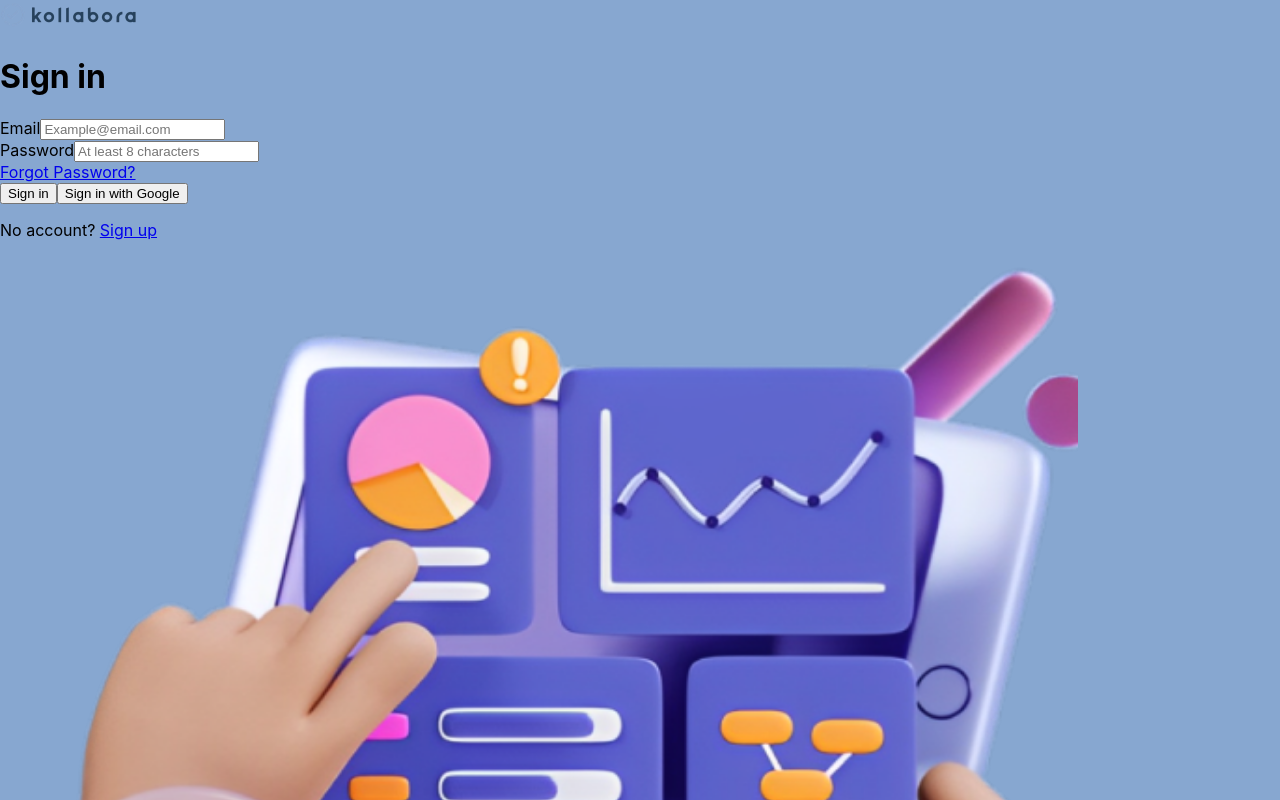
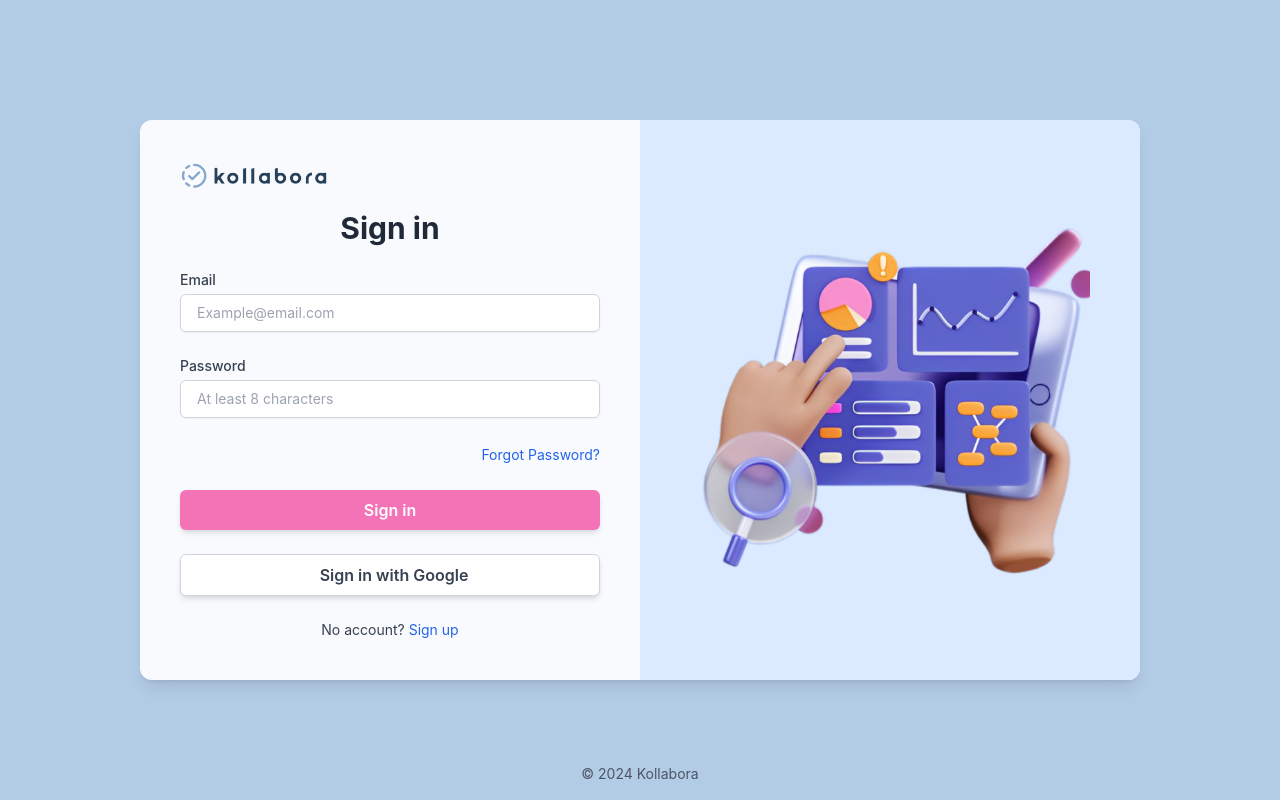
Before and after one commit to RomuCrafts/KollaboraWST3G5, a React (Create React App) app in the folder frontend/: page / in a window 1280 px wide. Shown: the top 800 px of the page. Built offline with nearby package versions, Linux system fonts and the light colour scheme.

Commit message:
install tailwind css

```diff
--- a/frontend/package.json
+++ b/frontend/package.json
@@ -34,5 +34,10 @@
       "last 1 firefox version",
       "last 1 safari version"
     ]
+  },
+  "devDependencies": {
+    "autoprefixer": "^10.4.20",
+    "postcss": "^8.4.49",
+    "tailwindcss": "^3.4.16"
   }
 }
--- a/frontend/src/index.css
+++ b/frontend/src/index.css
@@ -1,3 +1,8 @@
+@tailwind base;
+@tailwind components;
+@tailwind utilities;
+
+
 body {
   margin: 0;
   font-family: -apple-system, BlinkMacSystemFont, 'Segoe UI', 'Roboto', 'Oxygen',
--- a/frontend/src/pages/SignIn.js
+++ b/frontend/src/pages/SignIn.js
@@ -1,50 +1,56 @@
-import React from 'react';
-import logo from "../assets/logo.png";
-import signin from "../assets/Signin.png";
+import React from "react";
+import logo from "../assets/logo.png"; // Replace with your logo
+import signin from "../assets/Signin.png"; // Replace with your illustration
 
 function App() {
     return (
-        <div className="flex items-center justify-center min-h-screen" style={{ backgroundColor: '#87A7D0' }}>
-            <div className="flex flex-col md:flex-row bg-white bg-opacity-20 backdrop-blur-lg rounded-lg shadow-lg p-8 md:w-3/4 lg:w-2/3 border border-blue-300">
-                {/* Left Section - Card Container */}
-                <div className="flex flex-col w-full md:w-1/2 bg-white rounded-xl shadow-md p-8 border border-gray-300">
+        <div
+            className="flex items-center justify-center min-h-screen"
+            style={{ backgroundColor: "#B3CCE6", position: "relative" }}
+        >
+            {/* Card Wrapper */}
+            <div
+                className="bg-white bg-opacity-90 backdrop-blur-lg rounded-xl shadow-lg flex flex-col md:flex-row overflow-hidden"
+                style={{ width: "80%", maxWidth: "1000px" }}
+            >
+                {/* Left Section - Sign-in Form */}
+                <div className="flex flex-col w-full md:w-1/2 p-10">
                     <div className="text-center mb-6">
-                        {/* Logo */}
-                        <img src={logo} alt="Kollabora logo" style={{ width: "139px", height: "32px" }} />
-                        {/* Sign-in Text */}
-                        <h1 className="text-2xl font-semibold text-gray-800 mt-4">Sign in</h1>
+                        <img src={logo} alt="Kollabora logo" style={{ width: "150px" }} />
+                        <h1 className="text-3xl font-bold text-gray-800 mt-4">Sign in</h1>
                     </div>
-                    <form className="space-y-4">
-                        {/* Email Text and Input Field */}
+                    <form className="space-y-6">
+                        {/* Email Input */}
                         <div>
                             <label className="block text-sm font-medium text-gray-700">Email</label>
                             <input
                                 type="email"
                                 placeholder="Example@email.com"
-                                className="mt-1 block w-full px-3 py-2 bg-gray-50 border border-gray-300 rounded-md shadow-sm focus:outline-none focus:ring-blue-500 focus:border-blue-500 sm:text-sm"
+                                className="mt-1 block w-full px-4 py-2 bg-white border border-gray-300 rounded-md shadow-sm focus:outline-none focus:ring-blue-500 focus:border-blue-500 text-sm"
                             />
                         </div>
-                        {/* Password Text and Input Field */}
+                        {/* Password Input */}
                         <div>
                             <label className="block text-sm font-medium text-gray-700">Password</label>
                             <input
                                 type="password"
                                 placeholder="At least 8 characters"
-                                className="mt-1 block w-full px-3 py-2 bg-gray-50 border border-gray-300 rounded -md shadow-sm focus:outline-none focus:ring-blue-500 focus:border-blue-500 sm:text-sm"
+                                className="mt-1 block w-full px-4 py-2 bg-white border border-gray-300 rounded-md shadow-sm focus:outline-none focus:ring-blue-500 focus:border-blue-500 text-sm"
                             />
                         </div>
-                        {/* Forgot Password Link */}
+                        {/* Forgot Password */}
                         <div className="text-right">
-                            <a href="#" className="text-sm text-blue-600 hover:underline">Forgot Password?</a>
+                            <a href="#" className="text-sm text-blue-600 hover:underline">
+                                Forgot Password?
+                            </a>
                         </div>
-                        {/* Sign In Button */}
+                        {/* Buttons */}
                         <button
                             type="submit"
                             className="w-full py-2 px-4 bg-pink-400 text-white font-semibold rounded-md shadow-md hover:bg-pink-500 focus:outline-none focus:ring-2 focus:ring-offset-2 focus:ring-pink-500"
                         >
                             Sign in
                         </button>
-                        {/* Google Sign-In Button */}
                         <button
                             type="button"
                             className="w-full py-2 px-4 bg-white border border-gray-300 text-gray-700 font-semibold rounded-md shadow-md hover:bg-gray-100 focus:outline-none focus:ring-2 focus:ring-offset-2 focus:ring-gray-500 flex items-center justify-center"
@@ -52,24 +58,31 @@ function App() {
                             <i className="fab fa-google mr-2"></i> Sign in with Google
                         </button>
                     </form>
-                    {/* Sign-Up Link */}
-                    <div className="text-center mt-4">
+                    {/* Sign-up Link */}
+                    <div className="text-center mt-6">
                         <p className="text-sm text-gray-700">
-                            No account? <a href="#" className="text-blue-600 hover:underline">Sign up</a>
+                            No account?{" "}
+                            <a href="#" className="text-blue-600 hover:underline">
+                                Sign up
+                            </a>
                         </p>
                     </div>
                 </div>
 
                 {/* Right Section - Illustration */}
-                <div className="hidden md:flex items-center justify-center w-full md:w-1/2 px-4">
+                <div
+                    className="hidden md:flex items-center justify-center w-full md:w-1/2 bg-blue-100"
+                    style={{ padding: "2rem" }}
+                >
                     <img
                         src={signin}
                         alt="Illustration of a hand interacting with a digital dashboard"
-                        style={{ width: "1078px", height: "900px" }}
-                        className="rounded-lg shadow-lg"
+                        className="w-full h-auto"
+                        style={{ maxWidth: "400px" }}
                     />
                 </div>
             </div>
+
             {/* Footer */}
             <footer className="absolute bottom-4 text-center text-sm text-gray-600 w-full">
                 &copy; 2024 Kollabora
--- /dev/null
+++ b/frontend/tailwind.config.js
@@ -0,0 +1,7 @@
+module.exports = {
+  content: ["./src/**/*.{js,jsx,ts,tsx}"],
+  theme: {
+    extend: {},
+  },
+  plugins: [],
+};
```
Also changed, not shown: 1 other file (tests, documents, lock files or other folders).
